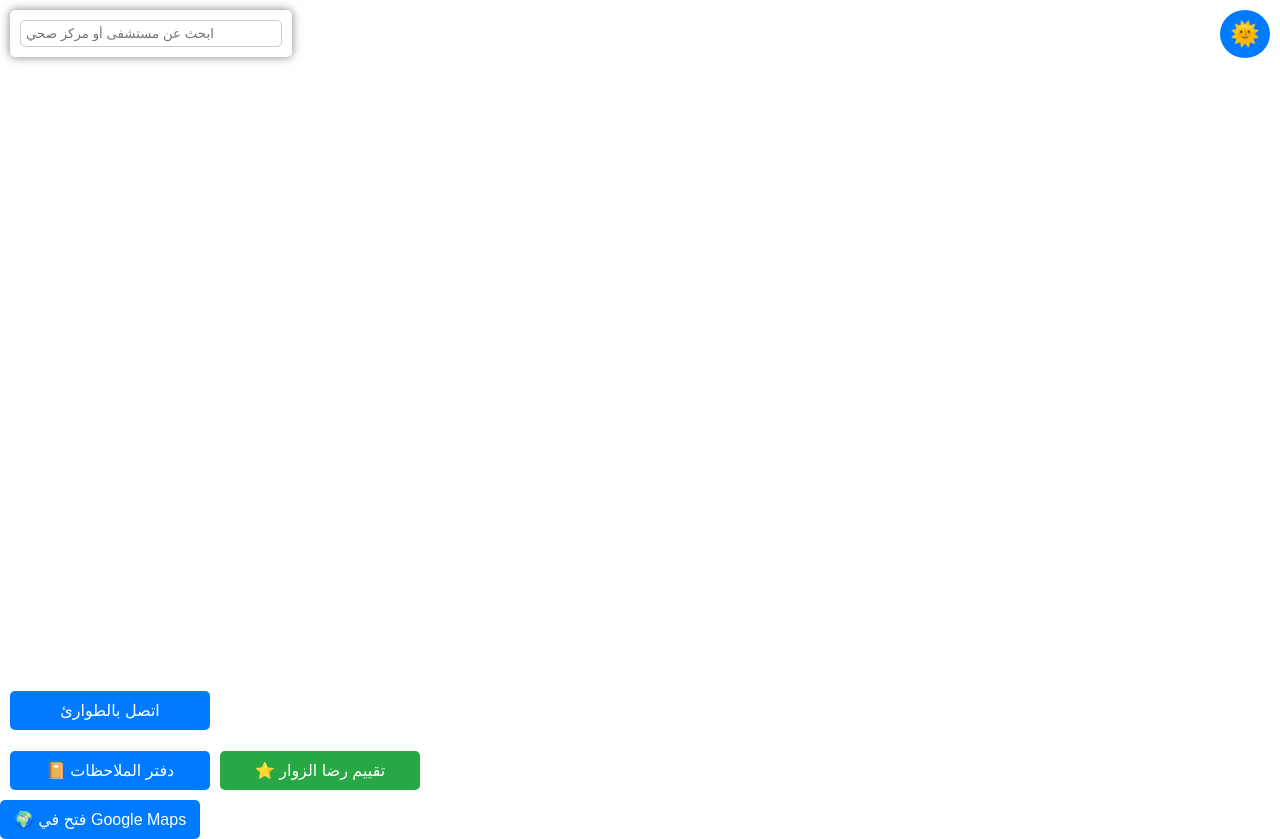
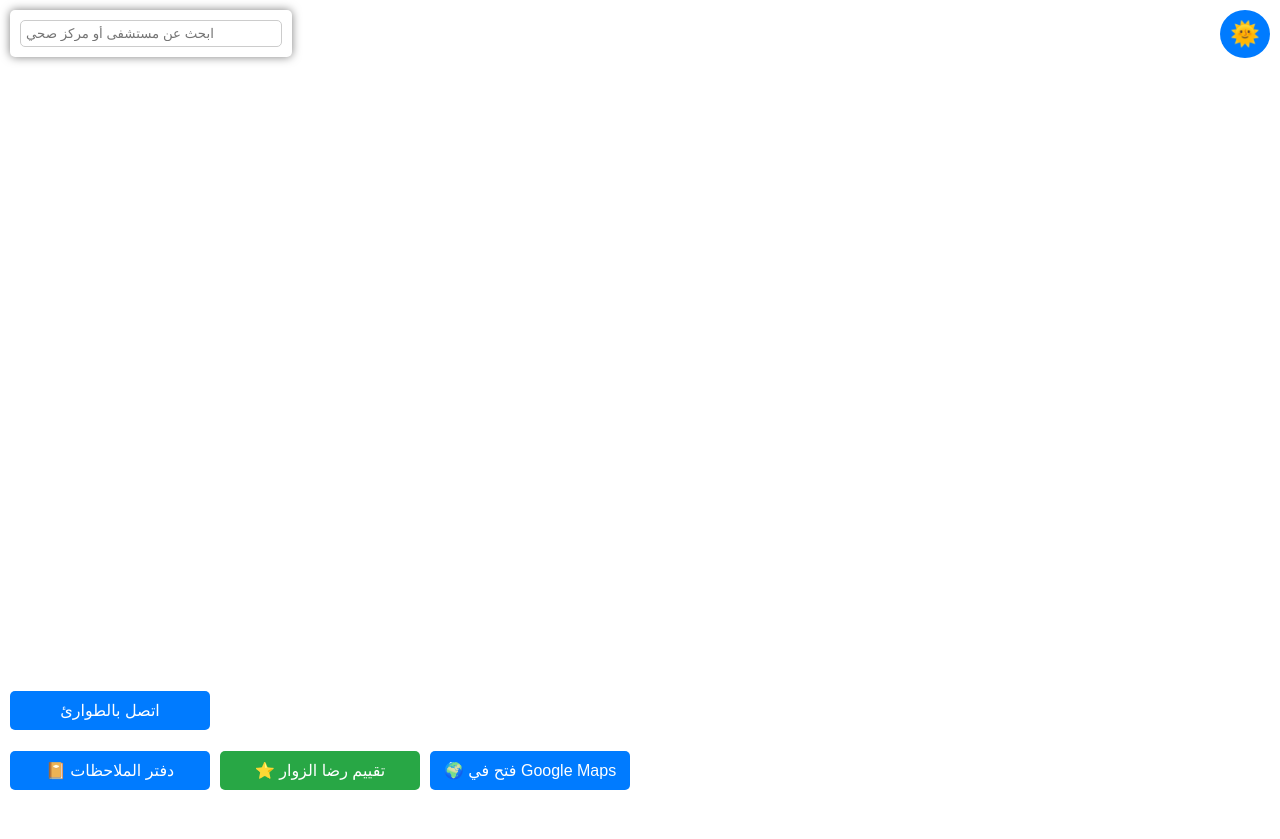
Before and after one commit to azharT-y/azharT.y-github.io, a plain HTML site: page index.html in a window 1280 px wide. After the commit the page ends 800 px from the top, so only its background shows below. Drawn offline with nearby package versions, Linux system fonts and the light colour scheme.

Commit message:
Update index.html

```diff
--- a/index.html
+++ b/index.html
@@ -106,14 +106,12 @@
         <button id="submit-rating" style="background-color: #28a745; color: white; padding: 8px; border-radius: 5px; border: none; cursor: pointer; width: 100%;">إرسال التقييم</button>
     </div>
 </div>
-<!-- أداة فتح في Google Maps -->
-    <div id="google-maps-tool">
-        <button id="google-maps-button" style="background-color: #007bff; color: white; padding: 10px; border-radius: 5px; border: none; cursor: pointer; width: 200px; font-size: 16px;">
-            🌍 فتح في Google Maps
-        </button>
-        <div id="google-maps-container" style="display: none; margin-top: 10px; background-color: white; color: black; padding: 10px; border-radius: 5px; box-shadow: 0 0 10px rgba(0,0,0,0.5); font-size: 14px; width: 200px;">
-            <p>اختر الموقع لفتح Google Maps</p>
-        </div>
+<div id="google-maps-tool" style="position: absolute; bottom: 10px; left: 430px; z-index: 1000;">
+    <button id="google-maps-button" style="background-color: #007bff; color: white; padding: 10px; border-radius: 5px; border: none; cursor: pointer; width: 200px; font-size: 16px;">
+        🌍 فتح في Google Maps
+    </button>
+    <div id="google-maps-container" style="display: none; margin-top: 10px; background-color: white; color: black; padding: 10px; border-radius: 5px; box-shadow: 0 0 10px rgba(0,0,0,0.5); font-size: 14px; width: 200px;">
+        <p>اختر الموقع لفتح Google Maps</p>
     </div>
 </div>
 <div id="dark-mode-tool" style="position: absolute; top: 10px; right: 10px; z-index: 1000;">
```
